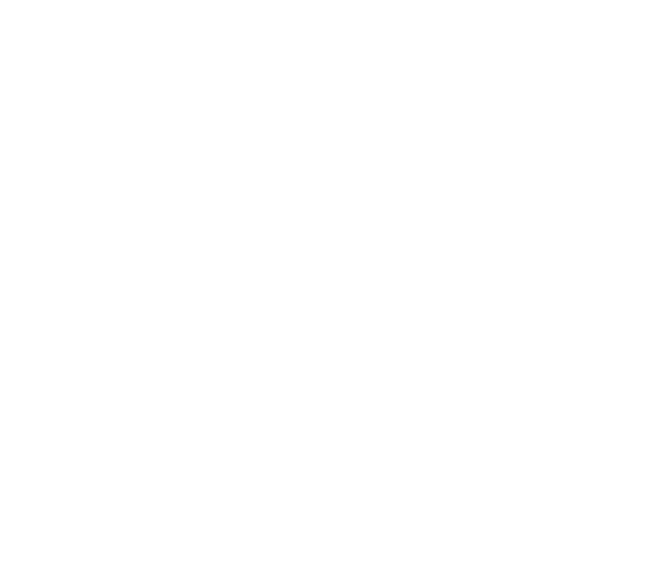
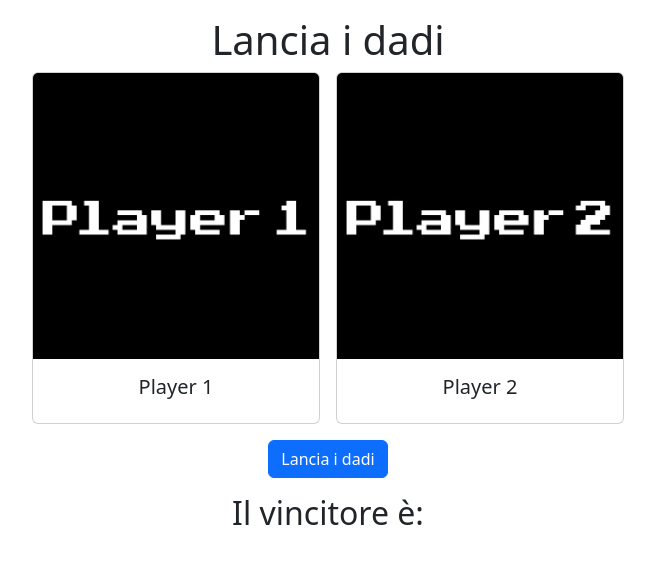
Before and after one commit to SantiGalvan/js-mail-dadi, a plain HTML site: page index.html in a window 1280 px wide. Shown: the whole page, without its empty margins (312-967 px from the left). Drawn offline with nearby package versions, Linux system fonts and the light colour scheme.

Commit message:
added html & img

```diff
--- a/index.html
+++ b/index.html
@@ -28,7 +28,45 @@
 </head>
 
 <body>
+    <main>
 
+        <!-- Section Players -->
+        <section id="game" class="py-3">
+            <div class="container text-center">
+                <h1>Lancia i dadi</h1>
+                <div class="content d-flex gap-3 justify-content-center">
+                    <div class="card" style="width: 18rem;">
+                        <img src="img/player1-b.jpg" class="card-img-top" alt="player1">
+                        <div class="card-body">
+                            <h5 class="card-title">Player 1</h5>
+                            <p class="card-text" id="first-player"></p>
+                        </div>
+                    </div>
+                    <div class="card" style="width: 18rem;">
+                        <img src="img/player2-b.jpg" class="card-img-top" alt="player2">
+                        <div class="card-body">
+                            <h5 class="card-title">Player 2</h5>
+                            <p class="card-text" id="second-player"></p>
+                        </div>
+                    </div>
+                </div>
+                <button class="btn btn-primary mt-3" id="action">Lancia i dadi</button>
+                <h2 class="my-3">Il vincitore è:</h2>
+                <div class="alert alert-warning d-none" role="alert" id="draw">
+                    <h3>Pareggio</h3>
+                </div>
+                <div class="content d-flex gap-3 justify-content-center">
+                    <div class="card d-none" style="width: 18rem;" id="p1-win">
+                        <img src="img/player1-b.jpg" class="card-img-top" alt="player1">
+                    </div>
+                    <div class="card d-none" style="width: 18rem;" id="p2-win">
+                        <img src="img/player2-b.jpg" class="card-img-top" alt="player2">
+                    </div>
+                </div>
+            </div>
+        </section>
+    </main>
 </body>
 
+
 </html>
```
Also changed, not shown: img/player1-b.jpg (added), img/player2-b.jpg (added).
